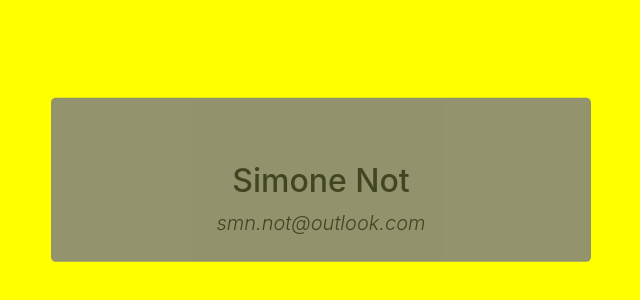
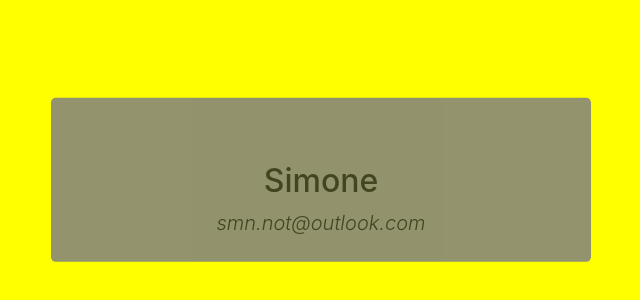
Before and after one commit to HoodyH/HoodyH, a plain HTML site: page index.html in a window 1280 px wide. Shown: the part 220-520 px from the top of the page, without its empty margins (319-959 px from the left). Drawn offline with nearby package versions, Linux system fonts and the light colour scheme.

Commit message:
added tools

```diff
--- a/index.html
+++ b/index.html
@@ -26,7 +26,7 @@
       <div class="row justify-content-center align-self-center">
         <div class="col-sm-6">
           <div class="jumbotron vertical-center text-center">
-            <h2 class="display-5">Simone Not</h2>
+            <h2 class="display-5">Simone</h2>
             <p class="lead"><em>smn.not@outlook.com</em></p>
           </div>
         </div>
```
Also changed, not shown: 1 other file.
